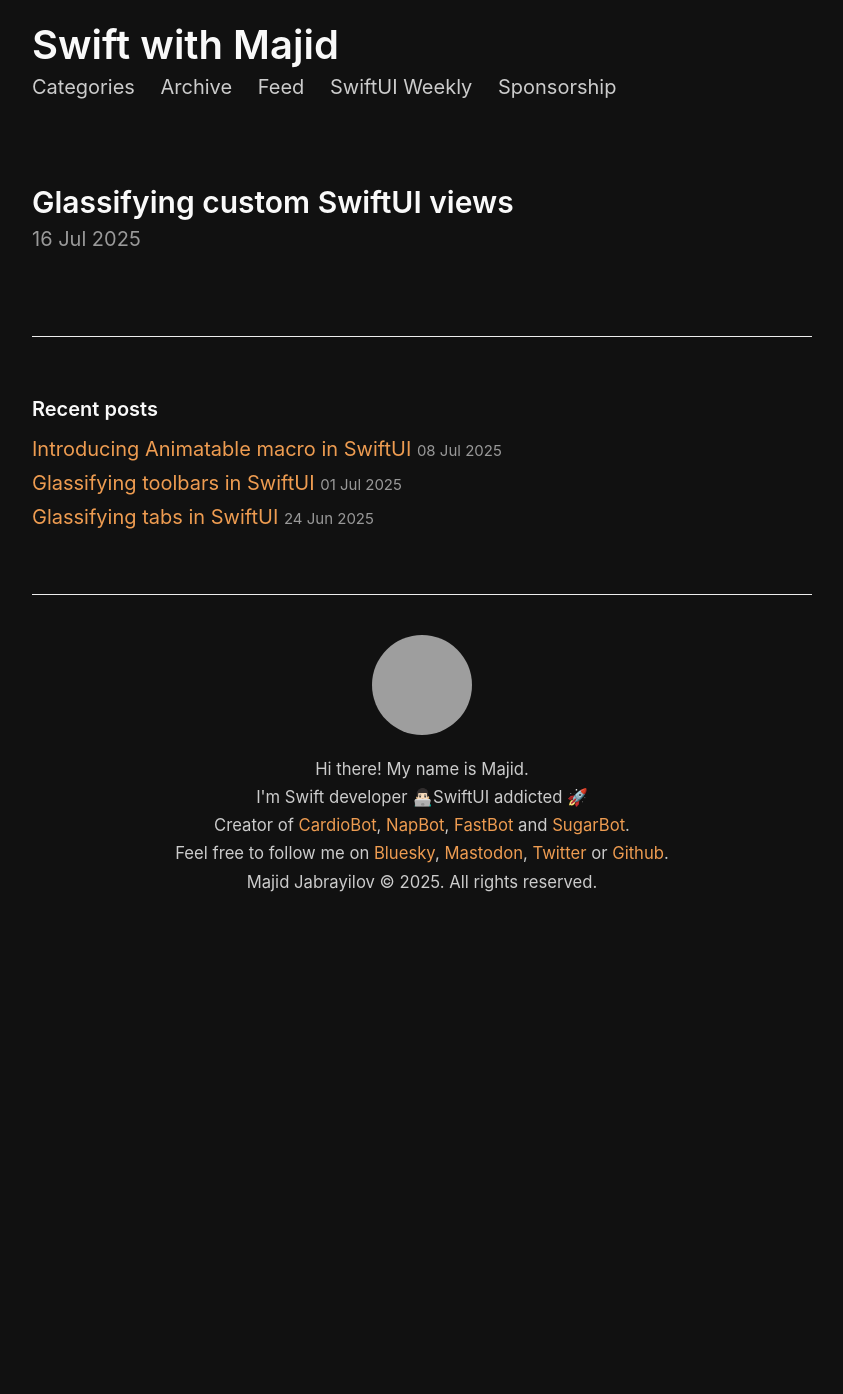
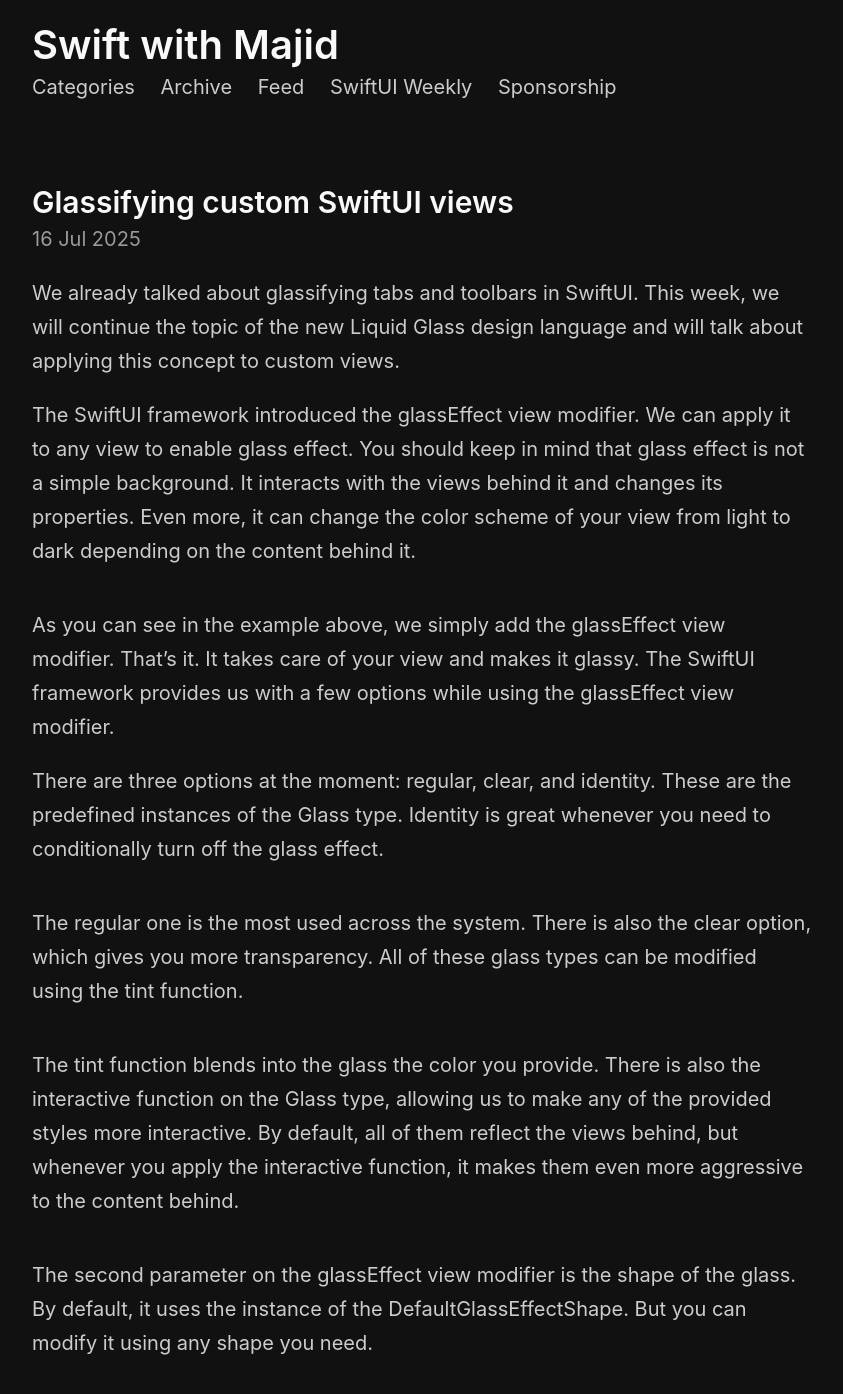
Before and after one commit to mecid/mecid.github.io, a Jekyll site: the page built from _posts/2025-07-16-glassifying-custom-swiftui-views.md, in a window 1280 px wide and 1400 px high. Shown: the top 1394 px of the window, without its empty margins (218-1061 px from the left). Built offline with Jekyll 4.4.1, drawn with Linux system fonts in a browser that asks for light colours; grey boxes are pictures that could not be loaded.

Commit message:
custom glass post content added

````diff
--- a/_posts/2025-07-16-glassifying-custom-swiftui-views.md
+++ b/_posts/2025-07-16-glassifying-custom-swiftui-views.md
@@ -2,3 +2,31 @@
 title: Glassifying custom SwiftUI views
 layout: post
 ---
+We already talked about glassifying tabs and toolbars in SwiftUI. This week, we will continue the topic of the new Liquid Glass design language and will talk about applying this concept to custom views.
+
+The SwiftUI framework introduced the glassEffect view modifier. We can apply it to any view to enable glass effect. You should keep in mind that glass effect is not a simple background. It interacts with the views behind it and changes its properties. Even more, it can change the color scheme of your view from light to dark depending on the content behind it.
+
+```swift
+```
+
+As you can see in the example above, we simply add the glassEffect view modifier. That’s it. It takes care of your view and makes it glassy. The SwiftUI framework provides us with a few options while using the glassEffect view modifier.
+
+There are three options at the moment: regular, clear, and identity. These are the predefined instances of the Glass type. Identity is great whenever you need to conditionally turn off the glass effect.
+
+```swift
+```
+
+The regular one is the most used across the system. There is also the clear option, which gives you more transparency. All of these glass types can be modified using the tint function.
+
+```swift
+```
+
+The tint function blends into the glass the color you provide. There is also the interactive function on the Glass type, allowing us to make any of the provided styles more interactive. By default, all of them reflect the views behind, but whenever you apply the interactive function, it makes them even more aggressive to the content behind.
+
+```swift
+```
+
+The second parameter on the glassEffect view modifier is the shape of the glass. By default, it uses the instance of the DefaultGlassEffectShape. But you can modify it using any shape you need.
+
+```swift
+```
````
